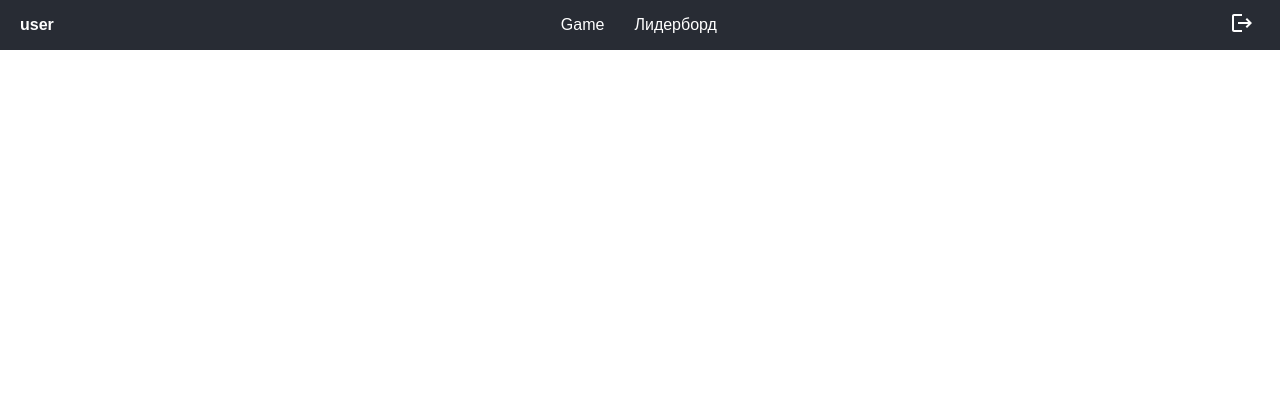
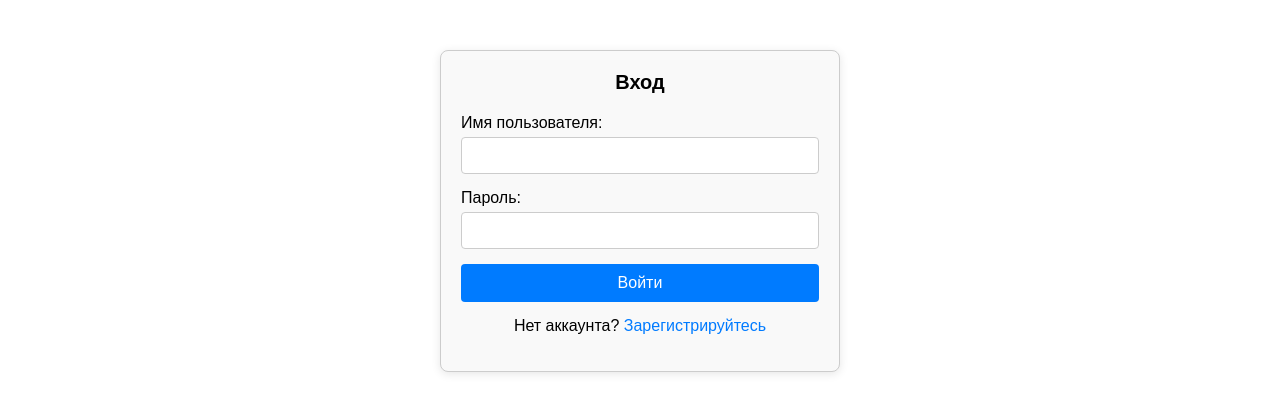
Before and after one commit to Grafogen/week-1-task-2, a React (Create React App) app: page /login in a window 1280 px wide. Before the commit this address had no page. Shown: the top 412 px of the page. Built offline with nearby package versions, Linux system fonts and the light colour scheme.

Commit message:
nedodelaniy login i dodelal navbar

```diff
--- a/src/App.tsx
+++ b/src/App.tsx
@@ -1,15 +1,30 @@
 import React from 'react';
-import {Game} from "./game/Game";
+import {Game} from "./pages/game/Game";
 import {
+    Navigate,
     Route,
     Routes,
 } from "react-router-dom";
-import Navbar from "./navbar/Navbar";
+import Navbar from "./components/navbar/Navbar";
+import Login from "./pages/login-registration/Login";
 
 
 
 
 function App() {
+    let auth=false
+    if(!auth){
+        return (
+            <div>
+                <Routes>
+                    <Route path="/" element={<Navigate to="/login" />}/>
+                    <Route path="/registration" element={<Game/>}/>
+                    <Route path="/login" element={<Login onLogin={()=>{}}/>}></Route>
+                </Routes>
+            </div>
+        );
+    }
+
     return (
         <div>
             <Navbar/>
--- a/src/navbar/Navbar.tsx
+++ b/src/components/navbar/Navbar.tsx
@@ -1,6 +1,7 @@
 import React from 'react';
 import './style.css';
 import LogoutIcon from '@mui/icons-material/Logout';
+import {NavLink} from "react-router-dom";
 //
 // interface TopBarProps {
 //     username: string;
@@ -12,12 +13,14 @@ const NavBar = () => {
         <div className="topbar">
             <div className="topbar__container">
                 <div className="topbar__user-info">
-                    <span className="topbar__username">user</span>
+                    <span className="topbar__username">
+                        <NavLink className="topbar__button" to="/profile">user</NavLink>
+                    </span>
                 </div>
                 <nav className="topbar__nav">
                     <ul className="topbar__menu">
-                        <li><a href="/game">Game</a></li>
-                        <li><a href="/leaderboard">Лидерборд</a></li>
+                        <li><NavLink className="topbar__button" to="/game">Game</NavLink></li>
+                        <li><NavLink className="topbar__button" to="/statistics">Statistics</NavLink></li>
                         {/* Добавьте другие страницы здесь */}
                     </ul>
                 </nav>
--- a/src/navbar/style.css
+++ b/src/components/navbar/style.css
@@ -1,16 +1,31 @@
 .topbar {
-    background-color: #282c34;
+    background-color: #515151;
     padding: 10px 20px;
     display: flex;
     align-items: center;
     justify-content: space-between;
     color: white;
+    position: fixed;
+    width: 100%;
+    bottom: 0;
+    left: 0;
+    box-shadow: 0 -2px 5px rgba(0, 0, 0, 0.2);
+    z-index: 1000;
+}
+
+@media (min-width: 768px) {
+    .topbar {
+        position: static;
+        bottom: auto;
+
+    }
 }
 
 .topbar__container {
     display: flex;
     align-items: center;
     width: 100%;
+    font-size: 22px;
 }
 
 .topbar__user-info {
@@ -31,7 +46,13 @@
     margin: 0;
     padding: 0;
 }
+.topbar__button {
+    color: white;
+    text-decoration: none;
+    padding: 10px 15px;
+    border-radius: 4px;
 
+}
 .topbar__menu li {
     margin: 0 15px;
 }
--- a/src/game/Game.tsx
+++ b/src/pages/game/Game.tsx
@@ -1,5 +1,5 @@
 import React, { useState } from 'react';
-import './styles.css';
+import './styles.module.css';
 
 interface SquareProps {
     value: string | null;
--- a/src/game/styles.css
+++ b/src/pages/game/styles.module.css
@@ -240,6 +240,7 @@ body {
 
     .container {
         padding: 10px;
+        height: 50%;
     }
 
 }
--- /dev/null
+++ b/src/pages/login-registration/Login.tsx
@@ -0,0 +1,49 @@
+import React, { useState } from 'react';
+import './style.css'
+import {NavLink} from "react-router-dom";
+
+const Login: React.FC<{ onLogin: (username: string, password: string) => void }> = ({ onLogin }) => {
+    const [username, setUsername] = useState('');
+    const [password, setPassword] = useState('');
+
+    const handleSubmit = (e: React.FormEvent) => {
+        e.preventDefault();
+        onLogin(username, password);
+        localStorage.setItem('username', username);
+        localStorage.setItem('password', password);
+    };
+
+    return (
+        <div className="login-form">
+            <h2>Вход</h2>
+            <form onSubmit={handleSubmit}>
+                <div className="form-group">
+                    <label htmlFor="username">Имя пользователя:</label>
+                    <input
+                        type="text"
+                        id="username"
+                        value={username}
+                        onChange={(e) => setUsername(e.target.value)}
+                        required
+                    />
+                </div>
+                <div className="form-group">
+                    <label htmlFor="password">Пароль:</label>
+                    <input
+                        type="password"
+                        id="password"
+                        value={password}
+                        onChange={(e) => setPassword(e.target.value)}
+                        required
+                    />
+                </div>
+                <button type="submit" className="login-button">Войти</button>
+                <p className="register-link">
+                    Нет аккаунта? <NavLink to="/register">Зарегистрируйтесь</NavLink>
+                </p>
+            </form>
+        </div>
+    );
+};
+
+export default Login;
--- /dev/null
+++ b/src/pages/login-registration/style.css
@@ -0,0 +1,64 @@
+.login-form {
+    max-width: 400px;
+    margin: 50px auto;
+    padding: 20px;
+    border: 1px solid #ccc;
+    border-radius: 8px;
+    background-color: #f9f9f9;
+    box-shadow: 0 2px 10px rgba(0, 0, 0, 0.1);
+}
+
+.login-form h2 {
+    text-align: center;
+    margin-bottom: 20px;
+}
+
+.form-group {
+    margin-bottom: 15px;
+}
+
+label {
+    display: block;
+    margin-bottom: 5px;
+}
+
+input {
+    width: 100%;
+    padding: 10px;
+    border: 1px solid #ccc;
+    border-radius: 4px;
+}
+
+input:focus {
+    border-color: #007bff;
+    outline: none;
+}
+
+.login-button {
+    width: 100%;
+    padding: 10px;
+    background-color: #007bff;
+    color: white;
+    border: none;
+    border-radius: 4px;
+    cursor: pointer;
+    font-size: 16px;
+}
+
+.login-button:hover {
+    background-color: #0056b3;
+}
+
+.register-link {
+    text-align: center;
+    margin-top: 15px;
+}
+
+.register-link a {
+    color: #007bff;
+    text-decoration: none;
+}
+
+.register-link a:hover {
+    text-decoration: underline;
+}
```
